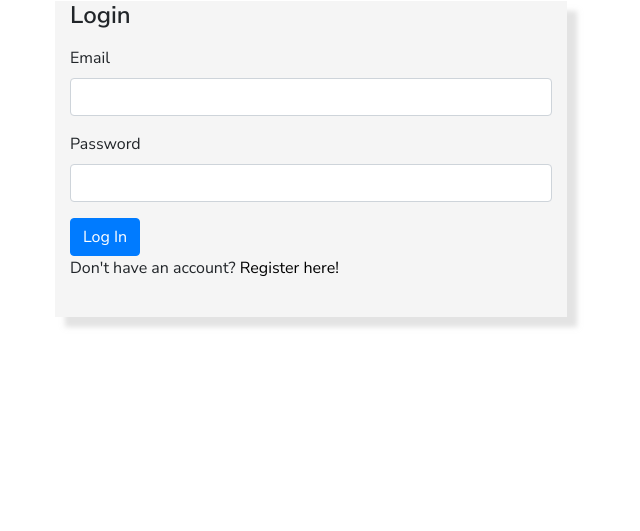
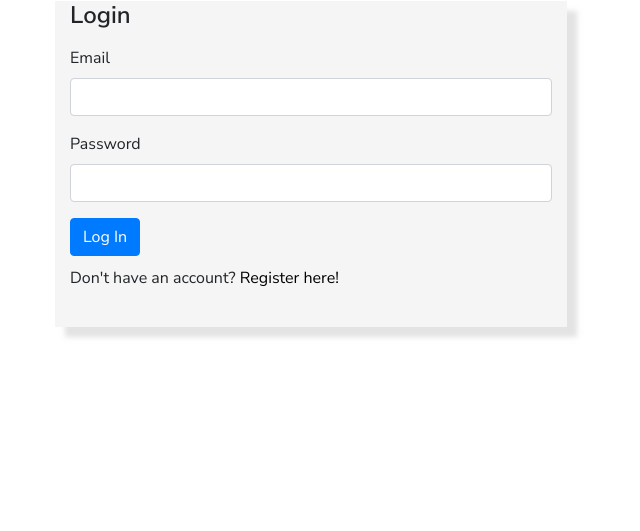
Before and after one commit to vladoprea/anxiety-treatment, a Flask app: page /login in a window 1280 px wide. Shown: the part 92-623 px from the top of the page, without its empty margins (329-969 px from the left). Run offline with Flask 2, Linux system fonts and the light colour scheme; some libraries are stand-ins or nearby versions.

Commit message:
Add margin to lgoin text

```diff
--- a/static/css/style.css
+++ b/static/css/style.css
@@ -194,6 +194,9 @@ p {
 .def-title {
     margin-top: 40px;
 }
+.login-text {
+    margin-top:10px;
+}
 
 .def-paragraph {
     margin-top: 30px;
--- a/templates/login.html
+++ b/templates/login.html
@@ -14,6 +14,6 @@
     </div>
     <button type="submit" class="btn btn-primary">Log In</button>
   </form>
-  <p>Don't have an account? <a href="{{ url_for('treatment') }}">Register here!</a></p>
+  <p class="login-text">Don't have an account? <a href="{{ url_for('treatment') }}">Register here!</a></p>
 </div>
 {% endblock %}
```
